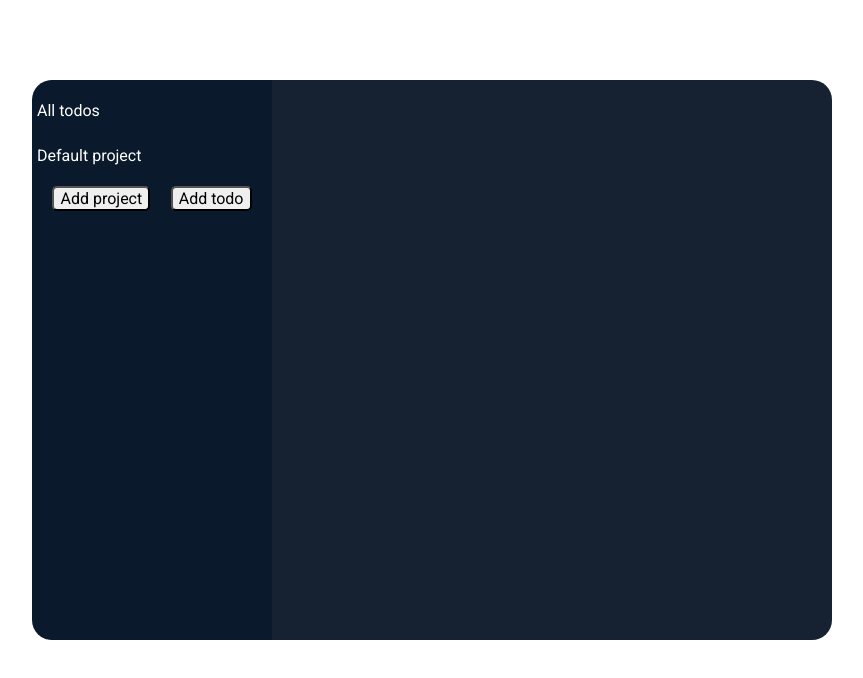
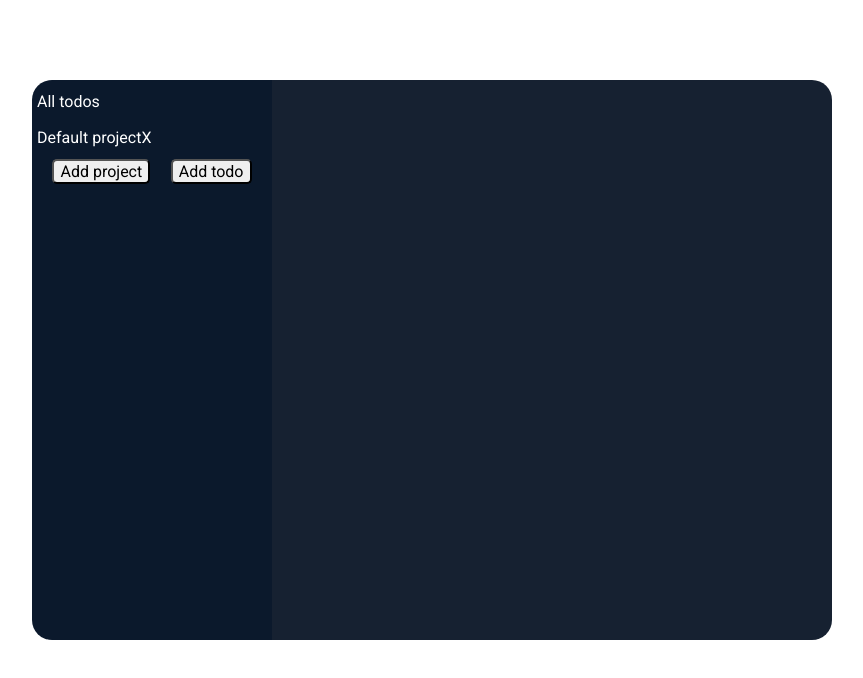
Before and after one commit to Eetub1/todolist, a website built with webpack: page src/index.html in a window 1280 px wide. Shown: the whole page, without its empty margins (208-1071 px from the left). Built offline with nearby package versions, Linux system fonts and the light colour scheme.

Commit message:
removing projects now works, but there is a tiny issue with the deleted project still showing on the screen

```diff
--- a/src/handleUI.js
+++ b/src/handleUI.js
@@ -1,5 +1,5 @@
 
-import {todoDialog, saveChangesBtn, todoSubmitBtn, showTodoInfo, removeTodo} from "./index.js"
+import {todoDialog, saveChangesBtn, todoSubmitBtn, showTodoInfo, removeTodo, removeProject} from "./index.js"
 
 const todoCont = document.getElementById("todos")
 const allTodosBtnCont = document.getElementById("allTodos")
@@ -13,14 +13,27 @@ function drawProjects(projects, allTodosList) {
     const projectsCont = document.getElementById("projects")
     projectsCont.textContent = ""
 
-    //projects.projects is a list containing all projects, confusing naming
     projects.projects.forEach(project => {
+        const projectDiv = document.createElement("div")
+        projectDiv.id = project.project_id
+        projectDiv.addEventListener("click", () => drawProjectTodos(project, allTodosList))
+        //projectDiv.textContent = project.name
+        projectDiv.className = "projectDiv"
+
+        const nameP = document.createElement("p")
+        nameP.textContent = project.name
+        nameP.className = "inline"
+
         const p = document.createElement("p")
-        p.id = project.project_id
-        p.addEventListener("click", () => drawProjectTodos(project, allTodosList))
-        p.textContent = project.name
-        p.className = "projectParagraph"
-        projectsCont.appendChild(p)
+        p.textContent = "X"
+        p.className = "deleteProjectBtn"
+        p.id = `¤%&#-${project.project_id}`
+        p.addEventListener("click", (event) => removeProject(event))
+
+        projectDiv.appendChild(nameP)
+        projectDiv.appendChild(p)
+
+        projectsCont.appendChild(projectDiv)
     })
 }
 
@@ -60,13 +73,13 @@ function drawProjectTodos(project, allTodosList) {
  * @param {Object} todos Object containing all todos
  */
 function setAllTodosCont(todos) {
-    const p = document.createElement("p")
-    p.textContent = "All todos"
-    p.className = "projectParagraph"
-    p.addEventListener("click", () => {
+    const div = document.createElement("div")
+    div.textContent = "All todos"
+    div.className = "projectDiv"
+    div.addEventListener("click", () => {
         drawAllTodos(todos)
     })
-    allTodosBtnCont.appendChild(p)
+    allTodosBtnCont.appendChild(div)
 }
 
 function drawAllTodos(todos) {
--- a/src/index.js
+++ b/src/index.js
@@ -5,8 +5,8 @@ import { Project } from './project.js'
 import { Projects } from './projects.js';
 import { drawProjects, setAllTodosCont, drawProjectTodos, drawAllTodos, drawTodo} from './handleUI.js';
 
-const projects = new Projects()
-const allTodosList = new Todos()
+let projects = new Projects()
+let allTodosList = new Todos()
 
 const closeTodoModalBtn = document.getElementById("todoFormCloseBtn")
 const closeProjectModalBtn = document.getElementById("projectFormCloseBtn")
@@ -58,6 +58,21 @@ function addToCurrentProject(newTodo) {
 
 function findProjectObject() {
     return projects.projects.find(project => project.name === projectName)
+}
+
+function removeProject(event) {
+    event.stopPropagation();
+    const id = parseInt(event.target.id.split("-")[1])
+    console.log(id);
+    console.log(event.target)
+    console.log("moi")
+
+    projects.projects = projects.projects.filter(project => project.project_id !== id)
+
+    //we need to remove all todos that have the project_id === id
+    allTodosList.todos = allTodosList.todos.filter(todo => todo.project_id !== id)
+
+    drawProjects(projects, allTodosList)
 }
 
 //==================================================================================
@@ -201,4 +216,4 @@ function testClasses() {
 }
 testClasses()
 
-export {todoDialog, saveChangesBtn, todoSubmitBtn, showTodoInfo, removeTodo}
+export {todoDialog, saveChangesBtn, todoSubmitBtn, showTodoInfo, removeTodo, removeProject}
--- a/src/style.css
+++ b/src/style.css
@@ -37,6 +37,10 @@ div {
   border-radius: 20px;
 }
 
+.inline {
+  display: inline;
+}
+
 /****************************projects************************************/
 
 #projects {
@@ -47,11 +51,13 @@ div {
   font-style: italic;
 }
 
-.projectParagraph {
-  padding: 5px
+.projectDiv {
+  padding: 5px;
+  margin-bottom: 7px;
+  margin-top: 7px;
 }
 
-.projectParagraph:hover {
+.projectDiv:hover {
   border-radius: 10px;
   background-color: #193761;
 }
@@ -84,6 +90,15 @@ div {
 
 #addProjectDialog {
   position: absolute;
+}
+
+.deleteProjectBtn {
+  display: inline;
+}
+
+.deleteProjectBtn:hover {
+  border-radius: 10px;
+  background-color: red;
 }
 
 /****************************todos************************************/
```
